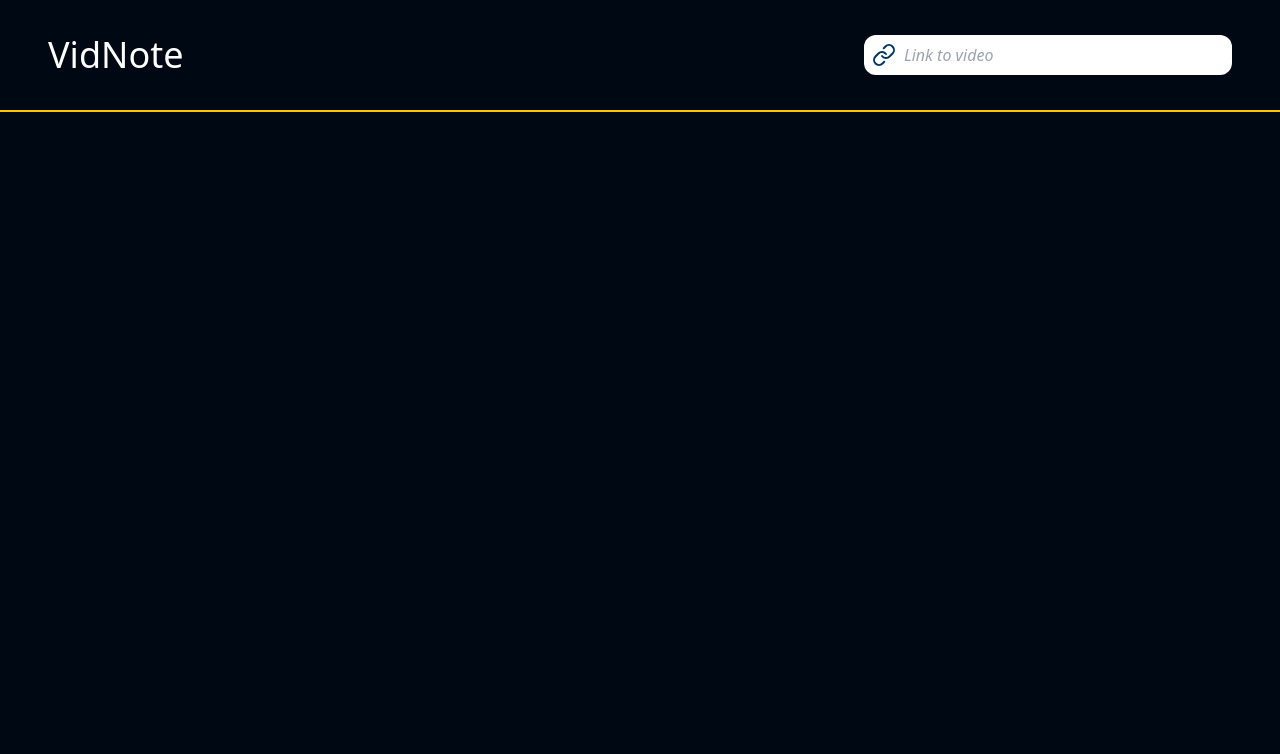
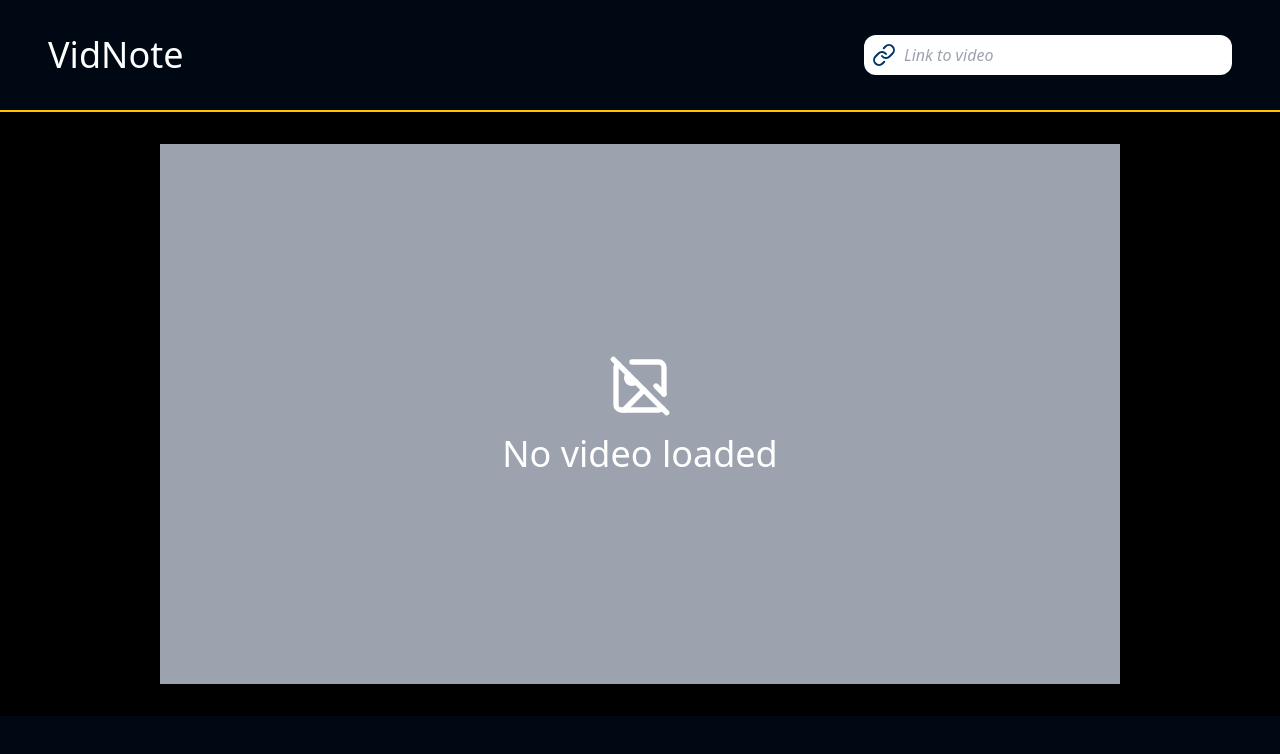
Before and after one commit to afeef97/set2023-vidnote, a React (Vite) app: page / in a window 1280 px wide. Shown: the top 754 px of the page. Built offline with nearby package versions, Linux system fonts and the light colour scheme.

Commit message:
Added video player

```diff
--- /dev/null
+++ b/src/components/VideoPlayer.jsx
@@ -0,0 +1,37 @@
+import { useAtom } from "jotai";
+import React from "react";
+import ReactPlayer from "react-player";
+import { videoTimeAtom, formattedVideoTimeAtom, videoUrlAtom } from "../atoms";
+import VideoUnvailable from "./VideoUnvailable";
+
+const VideoPlayer = () => {
+    const [videoUrl, setVideoUrl] = useAtom(videoUrlAtom);
+    const [videoTime, setVideoTime] = useAtom(videoTimeAtom);
+    const formattedVideoTime = useAtom(formattedVideoTimeAtom);
+
+    const handleVideoProgress = (t) => {
+        setVideoTime(t);
+    };
+
+    return (
+        <div className="w-screen flex justify-center items-center pt-36 pb-8 px-16 bg-black">
+            <div className="w-[960px] h-[540px]">
+                {ReactPlayer.canPlay(videoUrl) ? (
+                    <ReactPlayer
+                        url={videoUrl}
+                        controls={true}
+                        width={"100%"}
+                        height={"100%"}
+                        onProgress={(time) => {
+                            handleVideoProgress(time);
+                        }}
+                    />
+                ) : (
+                    <VideoUnvailable />
+                )}
+            </div>
+        </div>
+    );
+};
+
+export default VideoPlayer;
--- /dev/null
+++ b/src/components/VideoUnvailable.jsx
@@ -0,0 +1,13 @@
+import { ImageOff } from "lucide-react";
+import React from "react";
+
+const VideoUnvailable = () => {
+    return (
+        <div className="w-full h-full bg-gray-400 flex flex-col justify-center items-center">
+            <ImageOff className="w-16 h-16" />
+            <h1 className="text-4xl mt-4">No video loaded</h1>
+        </div>
+    );
+};
+
+export default VideoUnvailable;
--- a/src/components/shared/IconedInput.jsx
+++ b/src/components/shared/IconedInput.jsx
@@ -1,6 +1,14 @@
 import React from "react";
+import { videoUrlAtom } from "../../atoms";
+import { useAtom } from "jotai";
 
 const IconedInput = ({ type = "text", placeholder, identifier, children }) => {
+    const [videoPlayer, setVideoUrl] = useAtom(videoUrlAtom);
+
+    const handleChange = (e) => {
+        setVideoUrl(e.target.value);
+    };
+
     return (
         <div className="bg-white text-tertiaryAccent p-2 flex gap-2 rounded-xl">
             {children}
@@ -9,6 +17,9 @@ const IconedInput = ({ type = "text", placeholder, identifier, children }) => {
                 name={identifier}
                 id={identifier}
                 placeholder={placeholder}
+                onChange={(e) => {
+                    handleChange(e);
+                }}
                 className="outline-none w-80 placeholder:italic"
             />
         </div>
--- a/src/pages/Home.jsx
+++ b/src/pages/Home.jsx
@@ -1,10 +1,13 @@
 import React from "react";
 import Header from "../components/Header";
+import VideoPlayer from "../components/VideoPlayer";
 
 const Home = () => {
     return (
         <div className={`w-screen h-screen bg-mainBG`}>
             <Header />
+
+            <VideoPlayer />
         </div>
     );
 };
```
